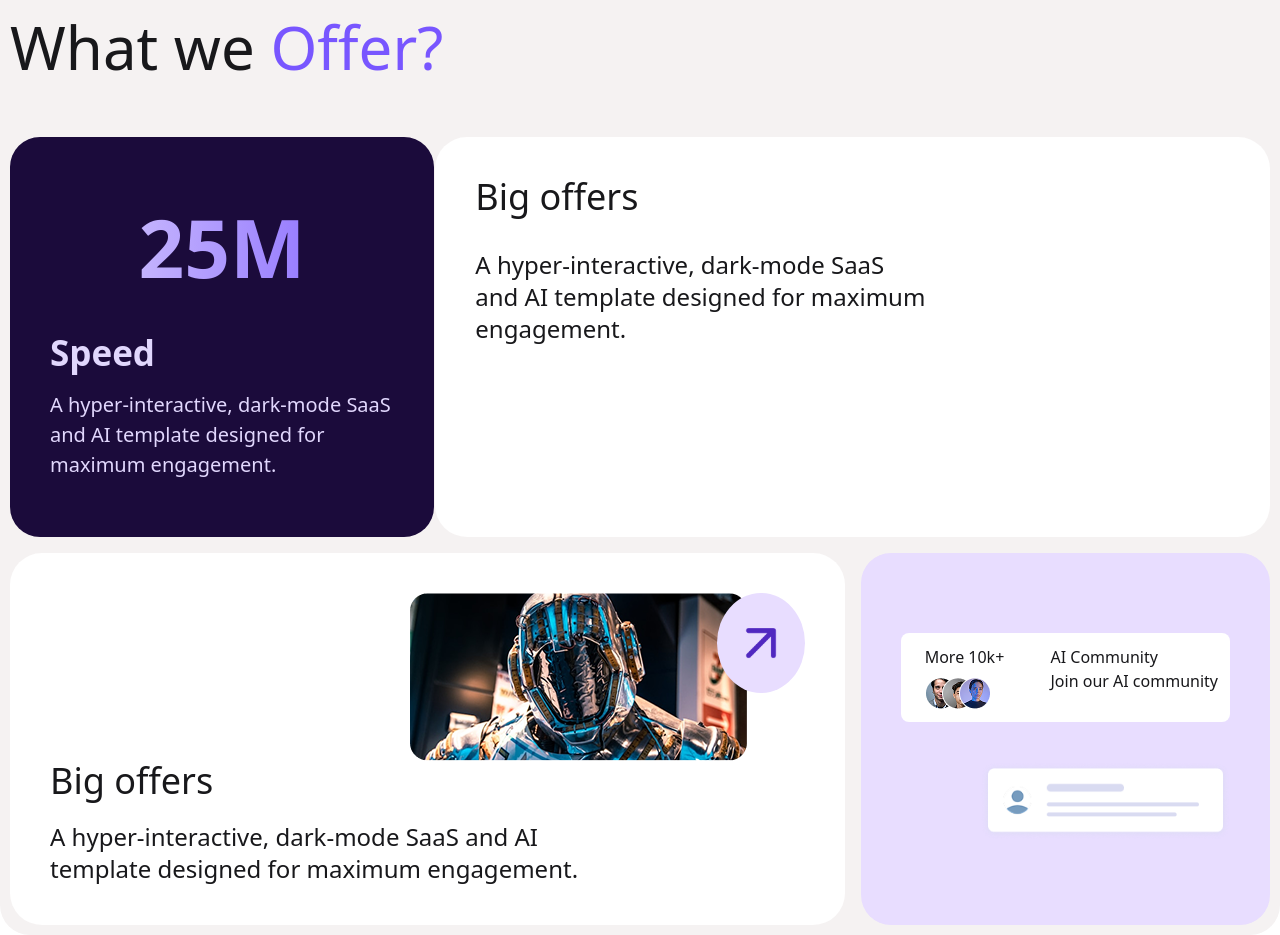
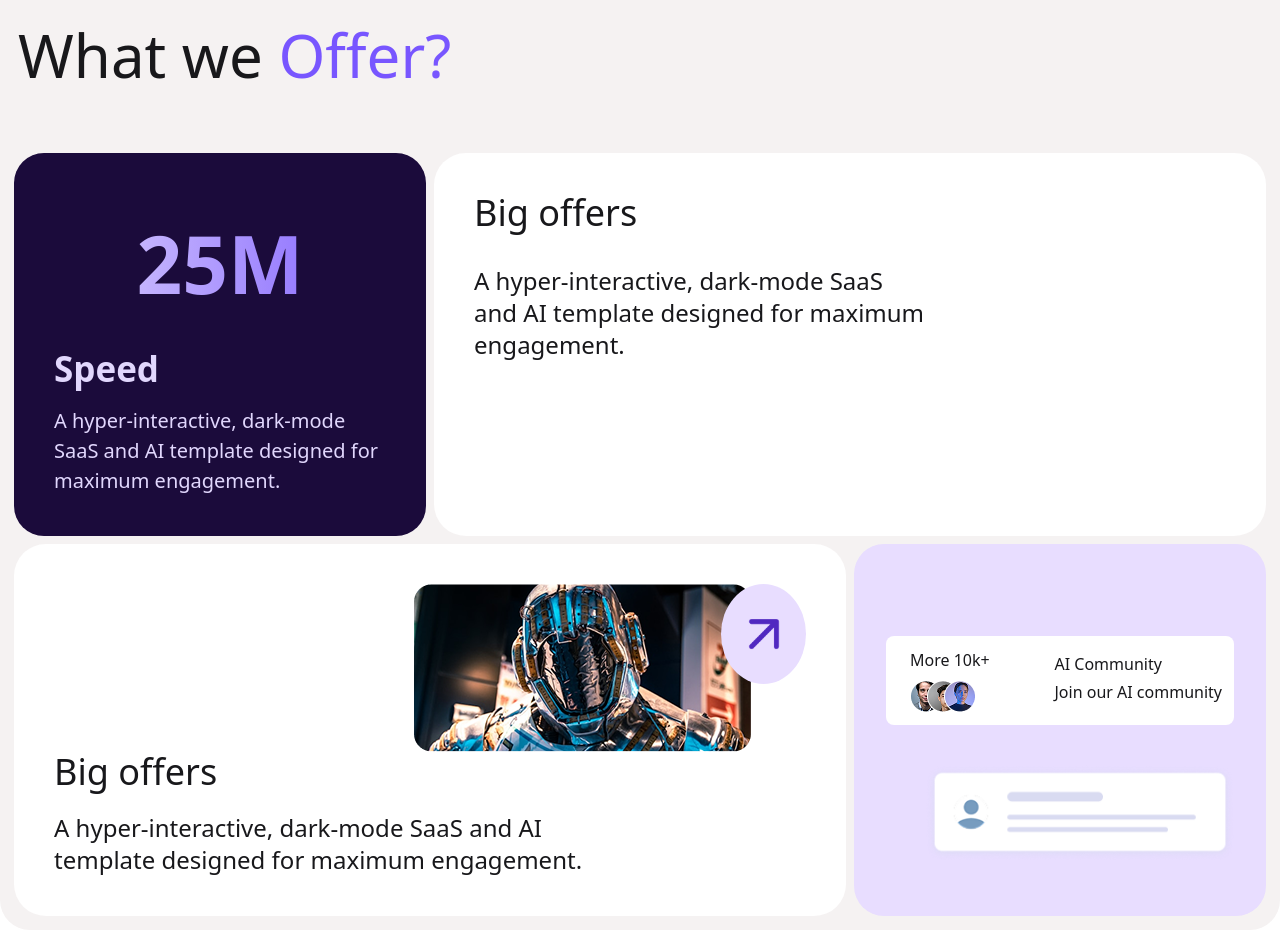
Before and after one commit to SabbirHossainEvan/atom_project, a plain HTML site: page index.html in a window 1280 px wide. Shown: the part 720-1655 px from the top of the page. Drawn offline with nearby package versions, Linux system fonts and the light colour scheme.

Commit message:
offers section end

```diff
--- a/assets/css/style.css
+++ b/assets/css/style.css
@@ -22,8 +22,8 @@
 /* <!-- offers section start --> */
 #offer_count {
     background: rgba(27, 11, 59, 1);
-    width: 424px;
-    height: 400px;
+    /* width: 420px;
+    height: 400px; */
     border-radius: 30px;
     padding: 40px;
 }
--- a/index.html
+++ b/index.html
@@ -95,24 +95,24 @@
 
      <section id="offers_section" style="background: rgba(245, 242, 242, 1); border-radius: 30px; padding: 10px; margin-top: 30px;">
         <div class="container mx-auto mt-10">
-            <h1 class="text-5xl font-medium md:text-6xl md:font-medium">
+            <h1 class="text-5xl font-medium md:text-6xl md:font-medium md:p-2 p-1">
                 <span>What we</span>
                 <span style="color: rgba(120, 86, 255, 1);"> Offer?</span>
             </h1>
-            <div id="offers_card" class="grid grid-cols-3 gap-4 mt-15">
+            <div id="offers_card" class="grid grid-cols-1 m-1 mt-15 md:grid-cols-3 md:gap-2 md:mt-15">
                 <!-- offer card -->
-                <div id="offer_count" class="...">
+                <div id="offer_count" class="... md:.">
                     <span>25M</span>
                     <h2>Speed</h2>
                     <p>A hyper-interactive, dark-mode SaaS and AI template designed for maximum engagement.</p>
                 </div>
                 <!-- offer card -->
-                <div  class="col-span-2 ... bg-white rounded-4xl p-10">
+                <div  class="col-span-2 ... md:. bg-white rounded-4xl p-10">
                     <h2 class="text-4xl font-medium">Big offers</h2>
                     <p class="text-2xl pt-8">A hyper-interactive, dark-mode SaaS <br>and AI template designed for maximum <br>engagement.</p>
                 </div>
                 <!-- offer card -->
-                <div class="col-span-2 ... bg-white rounded-4xl p-10">
+                <div class="col-span-2 ... md:. bg-white rounded-4xl p-10">
                     <div id="offers_img" class="flex ml-60px md:ml-90">
                         <img src="./assets/img/Rectangle 34624472.png" alt="">
                         <div id="offer_card_icon">
@@ -125,8 +125,8 @@
                     </div>
                 </div>
                 <!-- offer card -->
-                <div class="... p-10" style="background: rgba(232, 221, 255, 1); border-radius: 30px;">
-                    <div id="offers_ai" class="flex bg-white rounded-lg p-3 mt-10 justify-between">
+                <div class="... md:. p-8" style="background: rgba(232, 221, 255, 1); border-radius: 30px;">
+                    <div id="offers_ai" class="flex bg-white rounded-lg p-3 mt-15 justify-between">
                         <div class="">
                             <h4 class="ml-3">More 10k+</h4>
                             <div class="flex mt-2 ml-3 ">
@@ -135,12 +135,12 @@
                                 <img src="./assets/img/Ellipse 1777.png" alt="" style="margin-left: -15px;">
                             </div>
                         </div>
-                        <div class="offer_ai_right">
-                            <h3>AI Community</h3>
-                            <p>Join our AI community</p>
+                        <div class="mt-1">
+                            <h3 class="text-1xl font-medium">AI Community</h3>
+                            <p class="mt-1">Join our AI community</p>
                         </div>
                     </div>
-                    <div id="offers_ai_card" class="mt-10 ml-20">
+                    <div id="offers_ai_card" class="mt-10 ml-10">
                         <img src="./assets/img/Group 1171276511.png" alt="">
                     </div>
                 </div>
```
